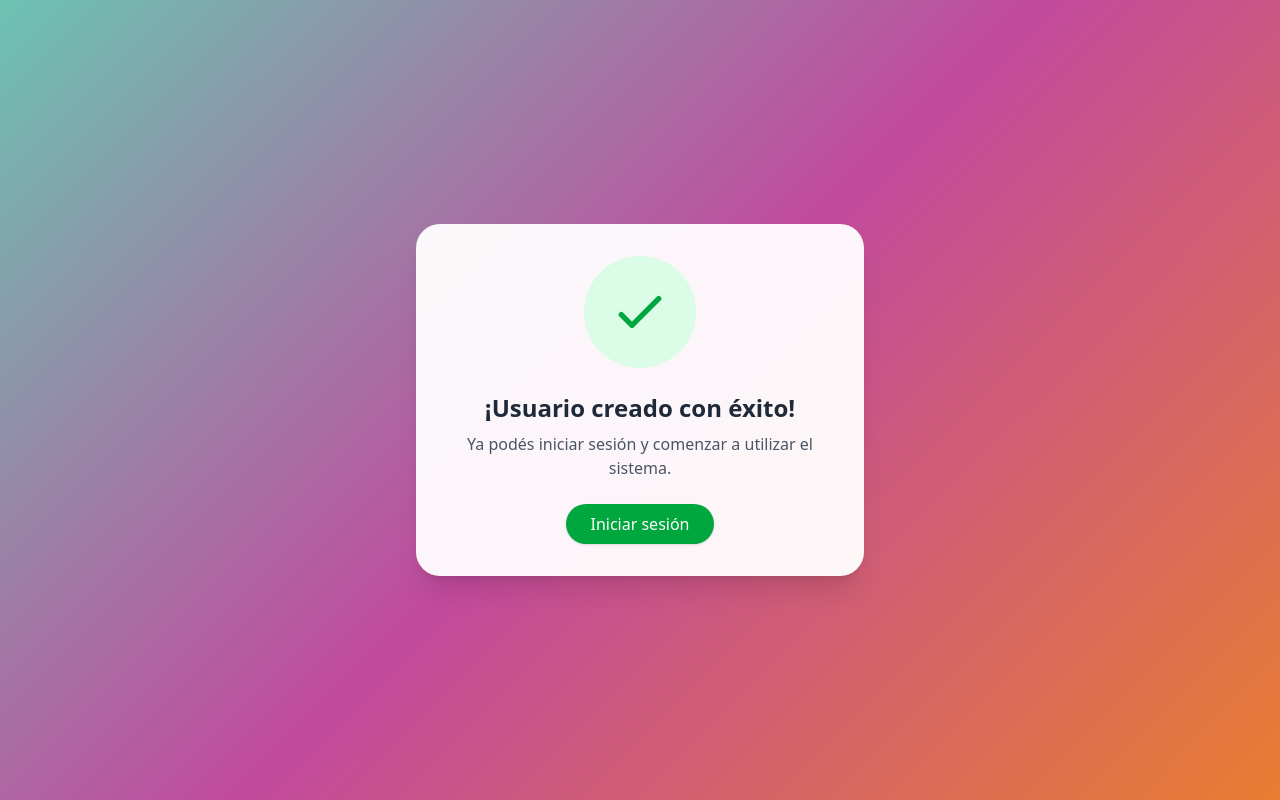
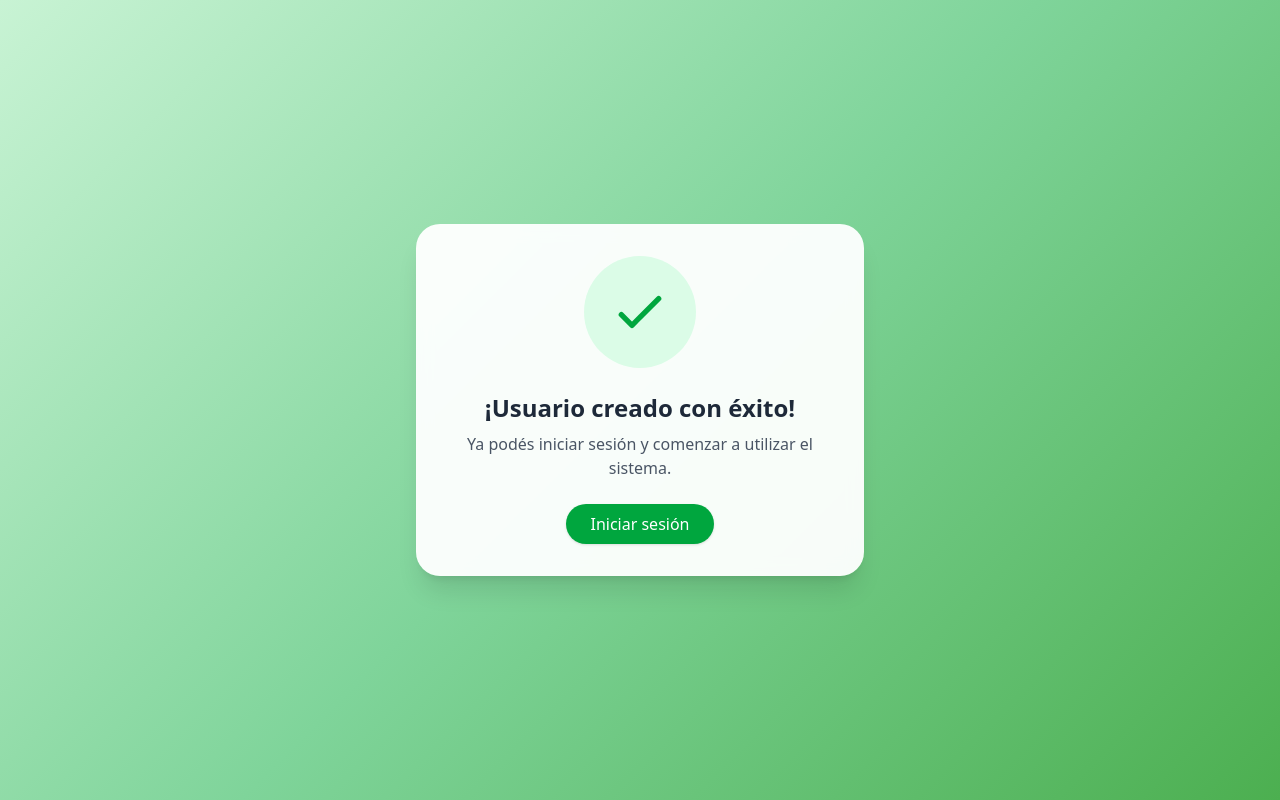
Before and after one commit to matias240895DC/Sistemas_Ecommers, an Angular app in the folder clients/: page /usuario-creado in a window 1280 px wide. Built offline with nearby package versions, Linux system fonts and the light colour scheme.

Commit message:
Cambio de color al background de la pantalla de usuario creado

```diff
--- a/clients/src/app/auth/auth/usuario-creado/usuario-creado.html
+++ b/clients/src/app/auth/auth/usuario-creado/usuario-creado.html
@@ -1,5 +1,6 @@
 <div
-    class="min-h-screen flex items-center justify-center bg-[linear-gradient(135deg,_#6CC3B2_0%,_#C24A9D_50%,_#E97D31_100%)] p-4">
+    class="flex items-center justify-center min-h-screen bg-[linear-gradient(135deg,#c8f3d4_0%,#7fd49a_50%,#4caf50_100%)] p-4">
+
     <div class="rounded-3xl shadow-xl w-full max-w-md p-8 bg-white/95 backdrop-blur-sm text-center">
 
         <!-- Icono de check -->
```
